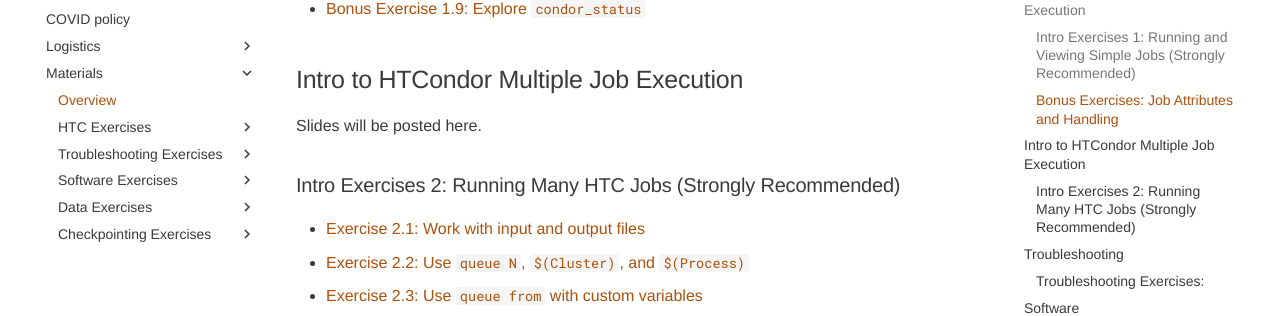
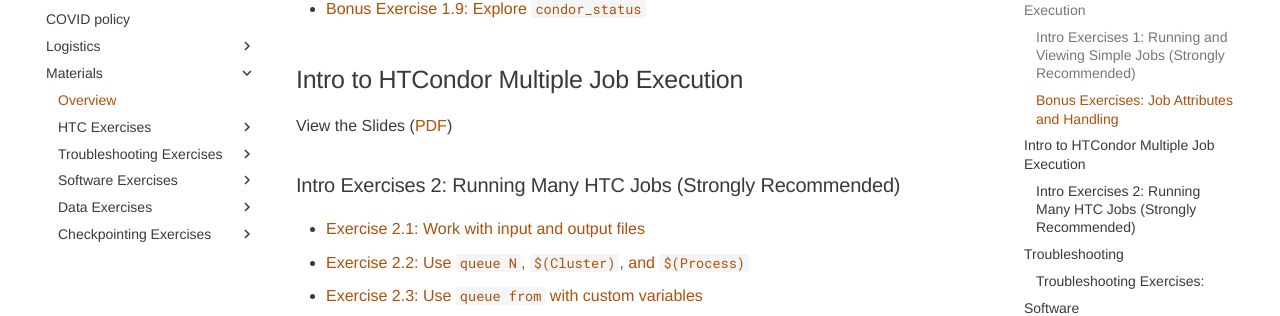
Before and after one commit to showmic09/user-school-2022, an MkDocs documentation site: the page built from docs/materials/index.md, in a window 1280 px wide and 900 px high, scrolled down 639 px. Shown: the part 143-459 px from the top of the window. Built offline with MkDocs 1.6.1 and Material for MkDocs 9.7.7, drawn with Linux system fonts in a browser that asks for light colours.

Commit message:
Add Rachel's slides

```diff
--- a/docs/materials/index.md
+++ b/docs/materials/index.md
@@ -31,7 +31,8 @@
 - [Bonus Exercise 1.9: Explore `condor_status`](htcondor/part1-ex9-status.md)
 
 ## Intro to HTCondor Multiple Job Execution
-Slides will be posted here.
+
+View the Slides ([PDF](htcondor/files/osgus22-htc-multiple-PART2.pdf))
 
 ### Intro Exercises 2: Running Many HTC Jobs (Strongly Recommended)
 
```
Also changed, not shown: 1 other file.
